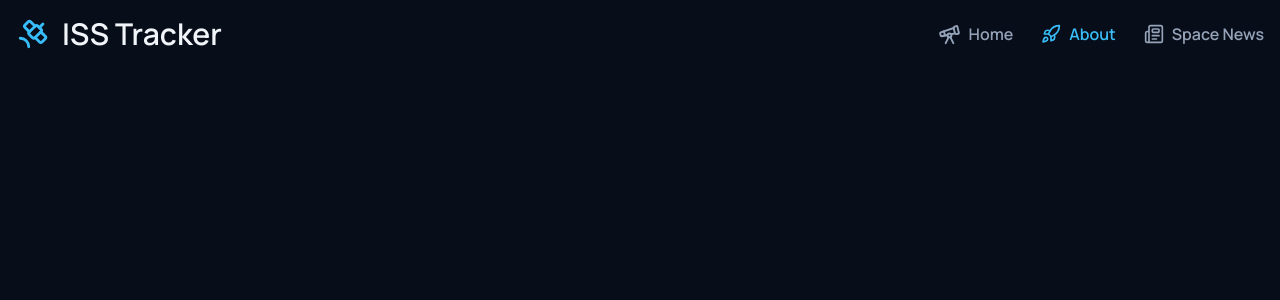
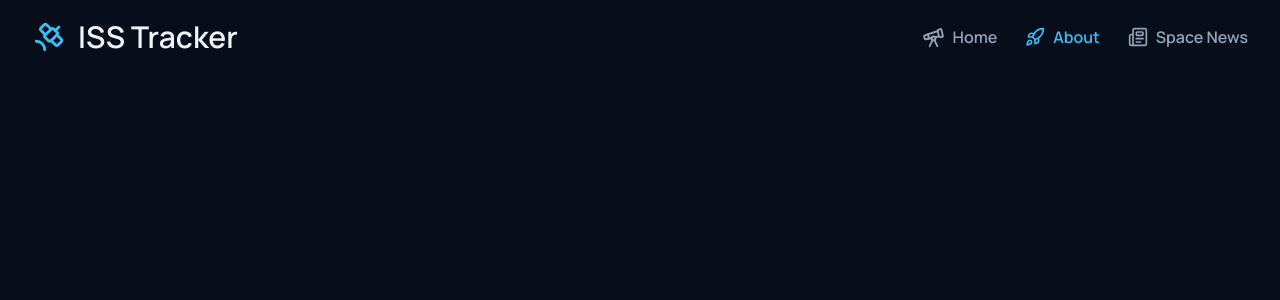
Before and after one commit to RidaAli110/ISS-Tracker, a React (Vite) app: page /about in a window 1280 px wide. Shown: the top 300 px of the page. Built offline with nearby package versions, Linux system fonts and the light colour scheme.

Commit message:
Improved body m margin for large screen sizes

```diff
--- a/src/index.css
+++ b/src/index.css
@@ -38,7 +38,7 @@
 body {
   background-color: var(--bg-primary);
   font-family: 'Manrope', sans-serif;
-  margin: 1rem;
+  margin: 1rem 1.5rem;
 }
 
 nav a {
@@ -112,3 +112,9 @@ h1 {
     animation: none;
   }
 }
+
+@media (min-width:600px) {
+  body {
+    margin: 1.2rem 2rem;
+  }
+}
```
